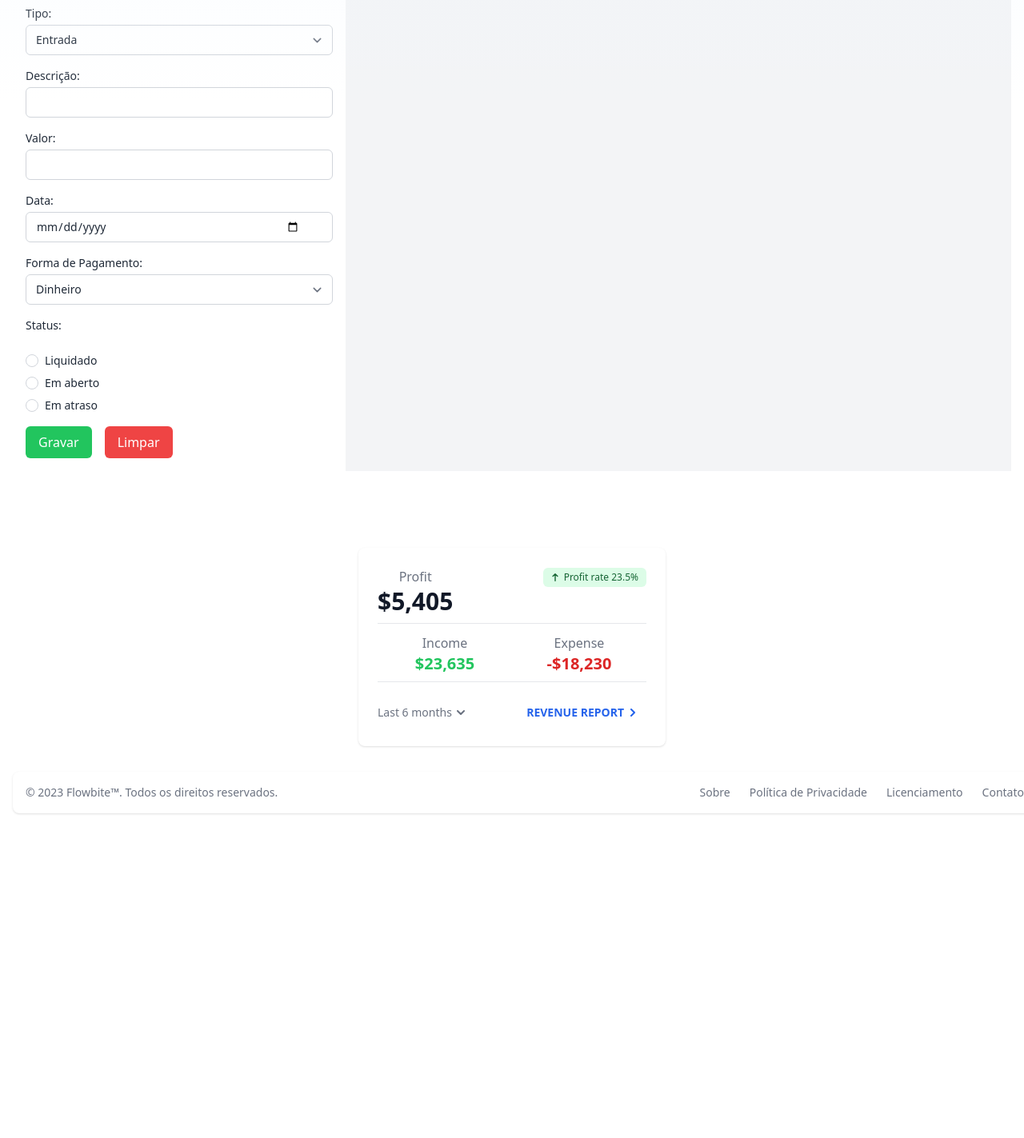
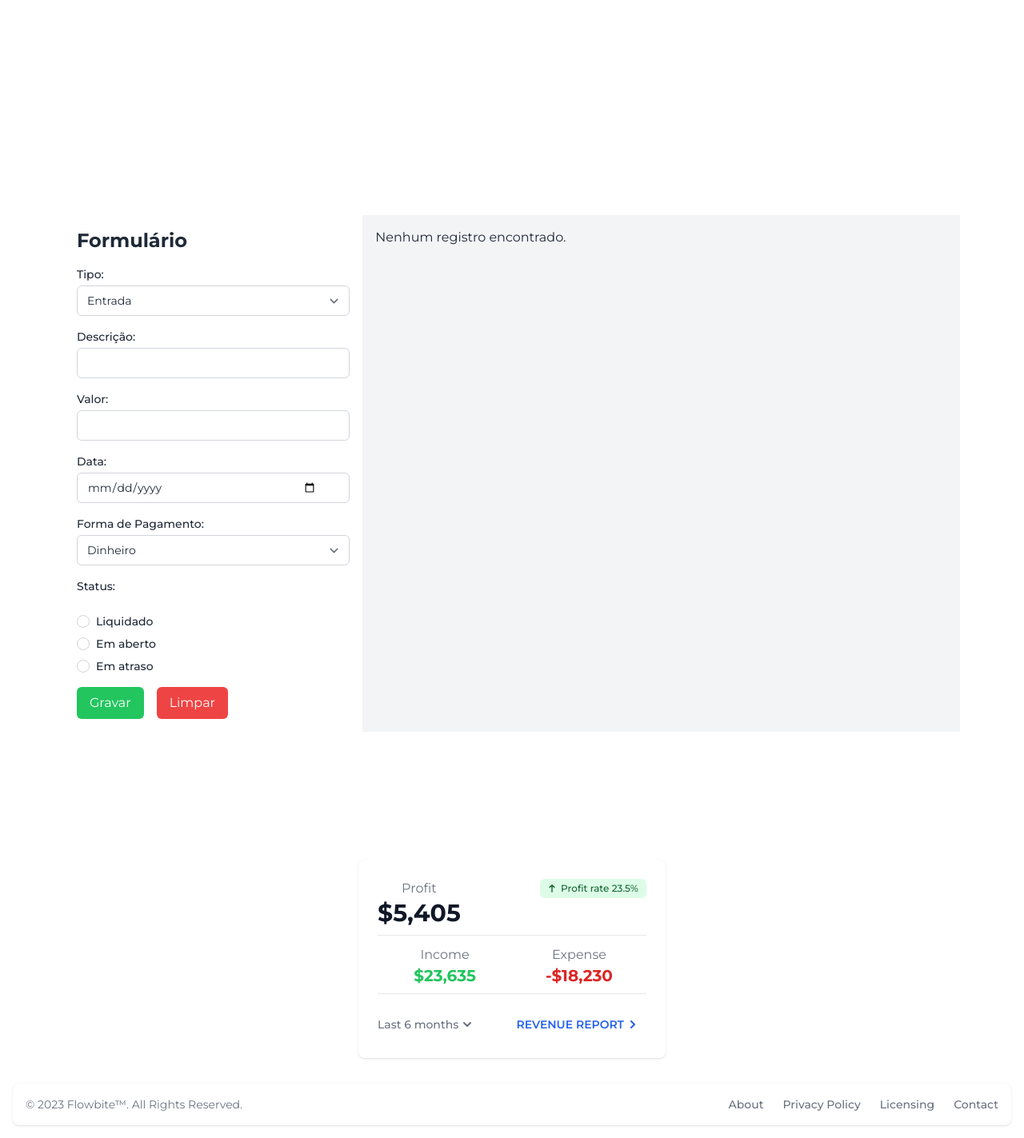
Before and after one commit to reddevx/Payflow, a PHP site: page / in a window 1280 px wide. Shown: the part 673-2096 px from the top of the page at 80% size. Before the commit the page ends 1691 px from the top, so only its background shows below. Run offline with PHP 8.4, Linux system fonts and the light colour scheme; data that the repository does not hold is empty; some libraries are stand-ins or nearby versions.

Commit message:
feat (update)

```diff
--- a/index.php
+++ b/index.php
@@ -7,14 +7,15 @@
   <link href="https://cdnjs.cloudflare.com/ajax/libs/flowbite/2.3.0/flowbite.min.css" rel="stylesheet">
   <script src="https://cdnjs.cloudflare.com/ajax/libs/flowbite/2.3.0/flowbite.min.js"></script>
   <script src="https://cdn.tailwindcss.com"></script>
-  <script src="/static//style.css//style.css"></script>
+
+   <link rel="stylesheet" href="/static/styles/style.css">
 </head>
 <body class="bg-white dark:bg-gray-900 text-gray-800 dark:text-gray-200">
-  <section id="navbar">
+<section id="navbar" class="padding">
     <nav class="bg-white dark:bg-gray-900 fixed w-full z-20 top-0 start-0 border-b border-gray-200 dark:border-gray-600">
       <div class="max-w-screen-xl flex flex-wrap items-center justify-between mx-auto p-4">
         <a href="https://flowbite.com/" class="flex items-center space-x-3 rtl:space-x-reverse">
-          <img src="https://flowbite.com/docs/images/logo.svg" class="h-8" alt="Flowbite Logo">
+          <img src="/static/images/logo.png" class="h-12  " alt="Flowbite Logo">
           <span class="self-center text-2xl font-semibold whitespace-nowrap dark:text-white">Payflow</span>
         </a>
         <div class="flex md:order-2 space-x-3 md:space-x-0 rtl:space-x-reverse">
@@ -38,7 +39,9 @@
     </nav>
 </section>
 
-<section class="bg-white dark:bg-gray-900 bg-[url('https://flowbite.s3.amazonaws.com/docs/jumbotron/hero-pattern.svg')] dark:bg-[url('https://flowbite.s3.amazonaws.com/docs/jumbotron/hero-pattern-dark.svg')] p-3">
+<section id="home">
+
+  <section class="padding bg-white dark:bg-gray-900 bg-[url('https://flowbite.s3.amazonaws.com/docs/jumbotron/hero-pattern.svg')] dark:bg-[url('https://flowbite.s3.amazonaws.com/docs/jumbotron/hero-pattern-dark.svg')] p-3">
   <div class="py-8 px-4 mx-auto max-w-screen-xl text-center lg:py-16 z-10 relative">
       <a href="#" class="inline-flex justify-between items-center py-1 px-1 pe-4 mb-7 text-sm text-blue-700 bg-blue-100 rounded-full dark:bg-blue-900 dark:text-blue-300 hover:bg-blue-200 dark:hover:bg-blue-800">
           <span class="text-xs bg-blue-600 rounded-full text-white px-4 py-1.5 me-3">New</span> <span class="text-sm font-medium">Jumbotron component was launched! See what's new</span>
@@ -48,27 +51,27 @@
       </a>
       <h1 class="mb-4 text-4xl font-extrabold tracking-tight leading-none text-gray-900 md:text-5xl lg:text-6xl dark:text-white">PlayFlow: Revolucione sua gestão financeira.</h1>
       <p class="mb-8 text-lg font-normal text-gray-500 lg:text-xl sm:px-16 lg:px-48 dark:text-gray-200">Here at Flowbite we focus on markets where technology, innovation, and capital can unlock long-term value and drive economic growth.</p>
+      <a href="#form" class="inline-flex items-center justify-center p-5 text-base font-medium text-blue-500 rounded-lg bg-gray-50 hover:text-gray-900 hover:bg-gray-100 dark:text-gray-400 dark:bg-gray-800 dark:hover:bg-gray-700 dark:hover:text-white">
 
-<a href="#form" class="inline-flex items-center justify-center p-5 text-base font-medium text-blue-500 rounded-lg bg-gray-50 hover:text-gray-900 hover:bg-gray-100 dark:text-gray-400 dark:bg-gray-800 dark:hover:bg-gray-700 dark:hover:text-white">
       <i class="bi bi-cash p-1"></i>
    <span class="w-full">Começar !</span>
     <svg class="w-4 h-4 ms-2 rtl:rotate-180" aria-hidden="true" xmlns="http://www.w3.org/2000/svg" fill="none" viewBox="0 0 14 10">
         <path stroke="currentColor" stroke-linecap="round" stroke-linejoin="round" stroke-width="2" d="M1 5h12m0 0L9 1m4 4L9 9"/>
     </svg>
   </a>
+</section>
 
+<div class="bg-gradient-to-b from-blue-30 to-transparent dark:from-blue-900 w-full h-full absolute top-0 left-0 z-0">
 </div>
-     <div class="bg-gradient-to-b from-blue-50 to-transparent dark:from-blue-900 w-full h-full absolute top-0 left-0 z-0"></div>
 </section>
-<br>
 
-  <div class="container mx-auto p-4 pt-20" id="form">
+<div class="container mx-auto p-20 pt-20 padding-150 p-15" id="form">
     <main class="flex flex-wrap">
       <section class="w-full md:w-1/3 p-4">
         <div class="flex justify-between items-center mb-4">
           <h1 class="text-2xl font-bold">Formulário</h1>
         </div>
-        <form class="w-full" method="post" action="backend.php">
+        <form class="w-full" method="post" action="<?php echo htmlspecialchars($_SERVER["PHP_SELF"]);?>">
           <div class="mb-4">
             <label for="tipo" class="block text-sm font-medium">Tipo:</label>
             <select class="mt-1 block w-full pl-3 pr-10 py-2 text-base border-gray-300 dark:border-gray-600 focus:outline-none focus:ring-indigo-500 focus:border-indigo-500 sm:text-sm rounded-md bg-white dark:bg-gray-800 text-gray-800 dark:text-gray-200" name="tipo" id="tipo">
@@ -132,7 +135,7 @@
 
             $sql = "INSERT INTO registros (tipo, descricao, valor, data, forma_pagamento, status) VALUES ('$tipo', '$descricao', '$valor', '$data', '$forma_pagamento', '$status')";
             if ($conn->query($sql) === TRUE) {
-                echo "<div class='alert alert-success fixed-top' role='alert'>Dados inseridos com sucesso!</div>";
+                echo "<div class='bg-blue-100 text-blue-800 text-xs font-medium h-10 inline-flex items-center px-2.5 py-0.5 rounded dark:bg-gray-700 dark:text-blue-400 border border-blue-400' role='alert'>Dados inseridos com sucesso!</div>";
             } else {
                 echo "<div class='alert alert-danger' role='alert'>Erro ao inserir os dados: " . $conn->error . "</div>";
             }
@@ -156,9 +159,8 @@
     </main>
 </div>
 
-<section class="container mx-auto p-4 pt-20 w-full container text-center flex justify-center">
-
-<div class="max-w-sm w-full bg-white rounded-lg shadow dark:bg-gray-800 p-4 md:p-6 w-full" id="graphic">
+<section class="container mx-auto p-4 pt-20 w-full container text-center flex justify-center" id="graphic">
+<div class="max-w-sm w-full bg-white rounded-lg shadow dark:bg-gray-800 p-4 md:p-6 w-full">
   <div class="flex justify-between border-gray-200 border-b dark:border-gray-700 pb-3">
     <dl>
       <dt class="text-base font-normal text-gray-500 dark:text-gray-400 pb-1">Profit</dt>
@@ -238,17 +240,34 @@
 </div>
 </section>
 
-<footer class="bg-white dark:bg-gray-800 w-full rounded-lg shadow m-4" id="footer">
+
+
+
+
+<footer class="bg-white rounded-lg shadow m-4 dark:bg-gray-800">
     <div class="w-full mx-auto max-w-screen-xl p-4 md:flex md:items-center md:justify-between">
-      <span class="text-sm text-gray-500 dark:text-gray-400">© 2023 Flowbite™. Todos os direitos reservados.</span>
+      <span class="text-sm text-gray-500 sm:text-center dark:text-gray-400">© 2023 <a href="https://flowbite.com/" class="hover:underline">Flowbite™</a>. All Rights Reserved.
+    </span>
     <ul class="flex flex-wrap items-center mt-3 text-sm font-medium text-gray-500 dark:text-gray-400 sm:mt-0">
-        <li><a href="#" class="hover:underline me-4 md:me-6">Sobre</a></li>
-        <li><a href="#" class="hover:underline me-4 md:me-6">Política de Privacidade</a></li>
-        <li><a href="#" class="hover:underline me-4 md:me-6">Licenciamento</a></li>
-        <li><a href="#" class="hover:underline">Contato</a></li>
+        <li>
+            <a href="#" class="hover:underline me-4 md:me-6">About</a>
+        </li>
+        <li>
+            <a href="#" class="hover:underline me-4 md:me-6">Privacy Policy</a>
+        </li>
+        <li>
+            <a href="#" class="hover:underline me-4 md:me-6">Licensing</a>
+        </li>
+        <li>
+            <a href="#" class="hover:underline">Contact</a>
+        </li>
     </ul>
     </div>
 </footer>
+
+
+
+
 <link rel="stylesheet" href="https://cdn.jsdelivr.net/npm/bootstrap-icons@1.11.3/font/bootstrap-icons.min.css">
 <script src="/static/script.js/script.js"></script>
 </body>
--- a/static/style.css/style.css
+++ /dev/null
@@ -1,4 +0,0 @@
-body{
-  overflow-x: hidden; /* Travando o overflow horizontal */
-  overflow-x: hidden;
-}
--- /dev/null
+++ b/static/styles/style.css
@@ -0,0 +1,22 @@
+@import url('https://fonts.googleapis.com/css2?family=Kanit:ital,wght@0,100;0,200;0,300;0,400;0,500;0,600;0,700;0,800;0,900;1,100;1,200;1,300;1,400;1,500;1,600;1,700;1,800;1,900&family=Montserrat:ital,wght@0,100..900;1,100..900&display=swap');
+
+*{
+  font-family: "Montserrat", sans-serif;
+}
+
+body{
+  overflow-x: hidden; /* Travando o overflow horizontal */
+  overflow-x: hidden;
+}
+
+.padding{
+ padding-top: 160px;
+}
+
+#form{
+  padding-top: 270px;
+ }
+
+#form{
+  z-index: 99999px;
+}
```
Also changed, not shown: README.md (added), static/images/2.png (added), static/images/logo.png (added), static/images/screenshot-2.png (added), static/images/scrennshot.png (added), static/script/script.js (renamed from static/script.js/script.js). Lines whose indentation alone changed are shown as unchanged.
